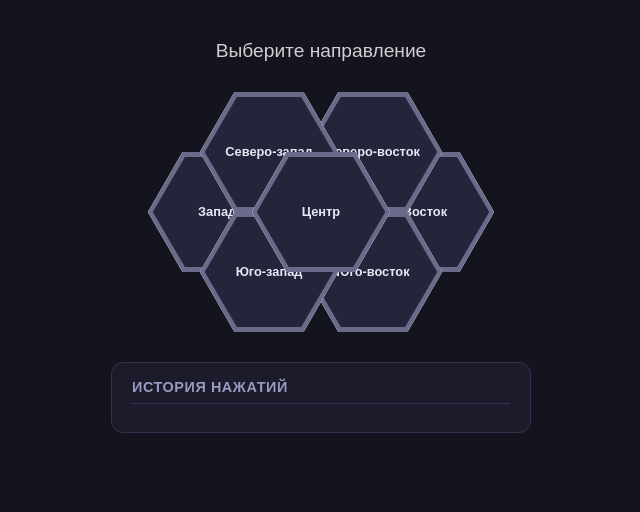
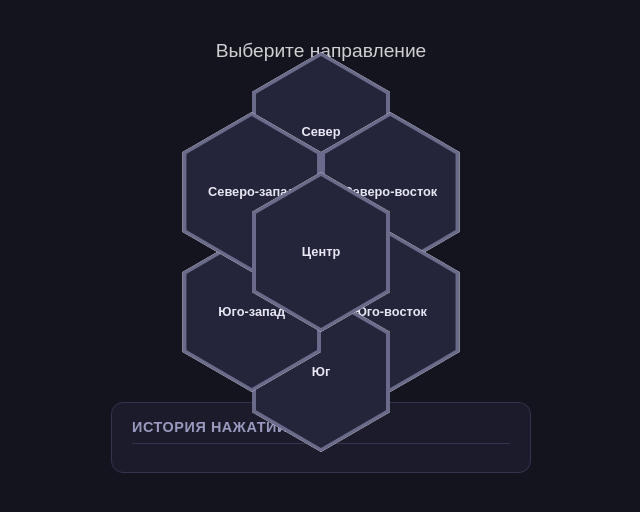
Before and after one commit to OmicRoN88/WestMarch, a plain HTML site: page index.html in a window 1280 px wide. Shown: the whole page, without its empty margins (319-959 px from the left). Drawn offline with Linux system fonts and the light colour scheme.

Commit message:
Update index.html

```diff
--- a/index.html
+++ b/index.html
@@ -3,7 +3,7 @@
 <head>
 <meta charset="UTF-8">
 <meta name="viewport" content="width=device-width, initial-scale=1.0">
-<title>Шестиугольная карта (flat-top)</title>
+<title>Сота из 7 шестиугольников</title>
 <style>
   * { box-sizing: border-box; }
 
@@ -30,23 +30,31 @@
   /* ---------- КОНТЕЙНЕР ---------- */
   .hive {
     position: relative;
-    /* Для flat-top: W — ширина (от вершины до вершины), H — высота (от грани до грани).
-       У правильного шестиугольника H = W * sqrt(3) / 2 ≈ W * 0.866 */
-    --w: 138.56px;  /* 120 * 1.1547 */
-    --h: 120px;
+    /*
+      Задаем радиус (R) - расстояние от центра до вершины.
+      Тогда:
+      - Ширина (W) = R * √3
+      - Высота (H) = 2 * R
+      - Апофема (a) = R * (√3 / 2) = W / 2
 
-    width: calc(var(--w) * 2);
-    height: calc(var(--h) * 2);
+      Расстояние между центрами = 2 * a = W.
+    */
+    --R: 80px;
+    --W: calc(var(--R) * 1.73205); /* √3 */
+    --H: calc(var(--R) * 2);
+
+    width: calc(var(--W) * 2);
+    height: calc(var(--H) * 1.5 + var(--H) * 0.25); /* Высота с запасом */
     margin-bottom: 30px;
   }
 
-  /* ---------- БАЗОВЫЙ ШЕСТИУГОЛЬНИК (FLAT-TOP) ---------- */
+  /* ---------- ШЕСТИУГОЛЬНИК ---------- */
   .hex {
     position: absolute;
-    width: var(--w);
-    height: var(--h);
-    /* Flat-top: вершины по бокам, верх/низ — плоские */
-    clip-path: polygon(25% 0%, 75% 0%, 100% 50%, 75% 100%, 25% 100%, 0% 50%);
+    width: var(--W);
+    height: var(--H);
+    /* Pointy-top (вершины вверх/вниз) */
+    clip-path: polygon(50% 0%, 100% 25%, 100% 75%, 50% 100%, 0% 75%, 0% 25%);
     border: none;
     cursor: pointer;
     padding: 0;
@@ -68,25 +76,26 @@
     content: "";
     position: absolute;
     inset: 0;
-    background: #6a6a8a;
+    background: #6a6a8a; /* Цвет границы */
     clip-path: inherit;
     z-index: 0;
   }
 
-  /* Внутренний слой (заливка) */
+  /* Внутренний слой (заливка, создает объем) */
   .hex::after {
     content: "";
     position: absolute;
-    inset: 5px;
-    background: #24243a;
+    inset: 4px; /* Толщина границы */
+    background: #24243a; /* Цвет внутри */
     clip-path: inherit;
     z-index: 1;
   }
 
+  /* Текст поверх */
   .hex > span {
     position: relative;
     z-index: 2;
-    padding: 0 6px;
+    padding: 0 4px;
     pointer-events: none;
   }
 
@@ -95,43 +104,52 @@
 
   /* ---------- ПОЗИЦИИ ---------- */
   /*
-     Flat-top шестиугольники:
-     - По горизонтали шаг = 0.75 * W
-     - По вертикали шаг = 0.5 * H
+    Центр центрального шестиугольника находится в точке (W/2, H/2).
+    Остальные смещаются на расстояние 2*a = W от центра.
+
+    При pointy-top:
+    - Горизонтальный шаг = W * 0.5
+    - Вертикальный шаг = H * 0.75
   */
 
   .hex-center {
-    left: calc(var(--w) * 0.5);
-    top: calc(var(--h) * 0.5);
+    left: calc(var(--W) * 0.5);
+    top: calc(var(--H) * 0.5);
     z-index: 10;
   }
 
-  .hex-east {
-    left: calc(var(--w) * 0.5 + var(--w) * 0.75);
-    top: calc(var(--h) * 0.5);
+  /* Верхний */
+  .hex-north {
+    left: calc(var(--W) * 0.5);
+    top: calc(var(--H) * 0.5 - var(--H) * 0.75);
   }
-  .hex-west {
-    left: calc(var(--w) * 0.5 - var(--w) * 0.75);
-    top: calc(var(--h) * 0.5);
+  /* Нижний */
+  .hex-south {
+    left: calc(var(--W) * 0.5);
+    top: calc(var(--H) * 0.5 + var(--H) * 0.75);
   }
+  /* Верх-право */
   .hex-north-east {
-    left: calc(var(--w) * 0.5 + var(--w) * 0.375);
-    top: calc(var(--h) * 0.5 - var(--h) * 0.5);
+    left: calc(var(--W) * 0.5 + var(--W) * 0.5);
+    top: calc(var(--H) * 0.5 - var(--H) * 0.375);
   }
+  /* Низ-право */
+  .hex-south-east {
+    left: calc(var(--W) * 0.5 + var(--W) * 0.5);
+    top: calc(var(--H) * 0.5 + var(--H) * 0.375);
+  }
+  /* Верх-лево */
   .hex-north-west {
-    left: calc(var(--w) * 0.5 - var(--w) * 0.375);
-    top: calc(var(--h) * 0.5 - var(--h) * 0.5);
+    left: calc(var(--W) * 0.5 - var(--W) * 0.5);
+    top: calc(var(--H) * 0.5 - var(--H) * 0.375);
   }
-  .hex-south-east {
-    left: calc(var(--w) * 0.5 + var(--w) * 0.375);
-    top: calc(var(--h) * 0.5 + var(--h) * 0.5);
-  }
+  /* Низ-лево */
   .hex-south-west {
-    left: calc(var(--w) * 0.5 - var(--w) * 0.375);
-    top: calc(var(--h) * 0.5 + var(--h) * 0.5);
+    left: calc(var(--W) * 0.5 - var(--W) * 0.5);
+    top: calc(var(--H) * 0.5 + var(--H) * 0.375);
   }
 
-  /* ---------- ИСТОРИЯ ---------- */
+  /* ---------- ИСТОРИЯ НАЖАТИЙ ---------- */
   .history {
     width: min(420px, 92vw);
     background: #1b1b2b;
@@ -184,12 +202,12 @@
     <button class="hex hex-center" data-label="Центр"><span>Центр</span></button>
 
     <!-- 6 соседей -->
-    <button class="hex hex-east"       data-label="Восток"><span>Восток</span></button>
-    <button class="hex hex-west"       data-label="Запад"><span>Запад</span></button>
+    <button class="hex hex-north"      data-label="Север"><span>Север</span></button>
     <button class="hex hex-north-east" data-label="Северо-восток"><span>Северо-восток</span></button>
+    <button class="hex hex-south-east" data-label="Юго-восток"><span>Юго-восток</span></button>
+    <button class="hex hex-south"      data-label="Юг"><span>Юг</span></button>
+    <button class="hex hex-south-west" data-label="Юго-запад"><span>Юго-запад</span></button>
     <button class="hex hex-north-west" data-label="Северо-запад"><span>Северо-запад</span></button>
-    <button class="hex hex-south-east" data-label="Юго-восток"><span>Юго-восток</span></button>
-    <button class="hex hex-south-west" data-label="Юго-запад"><span>Юго-запад</span></button>
   </div>
 
   <div class="history">
```
